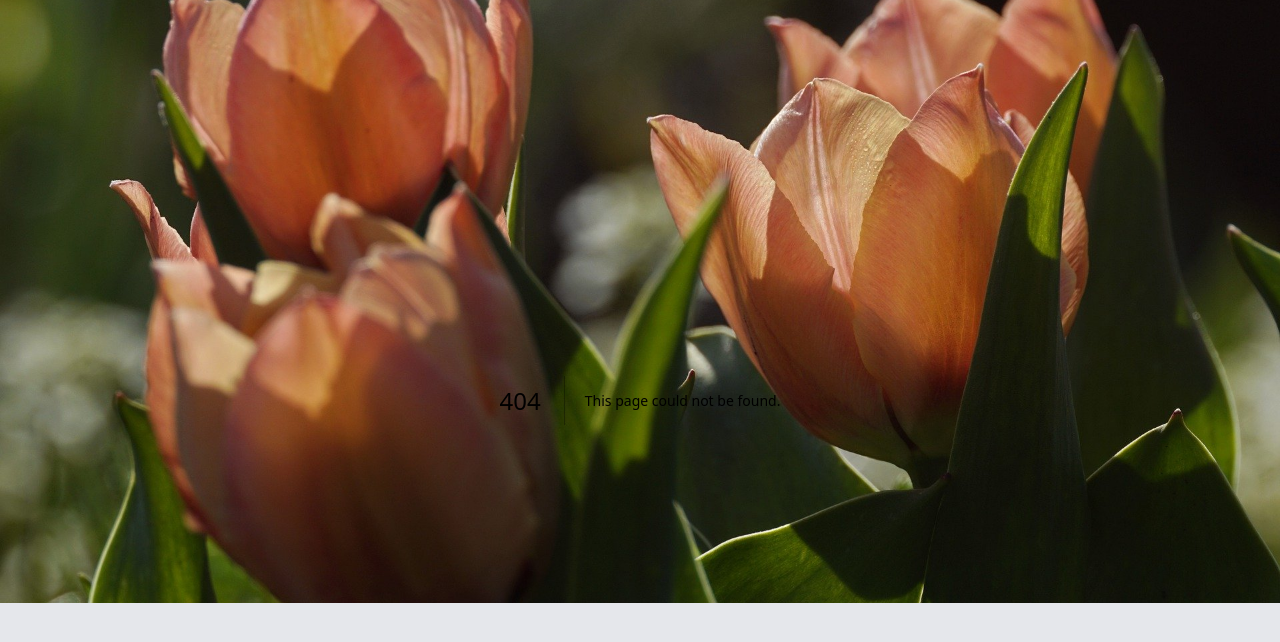
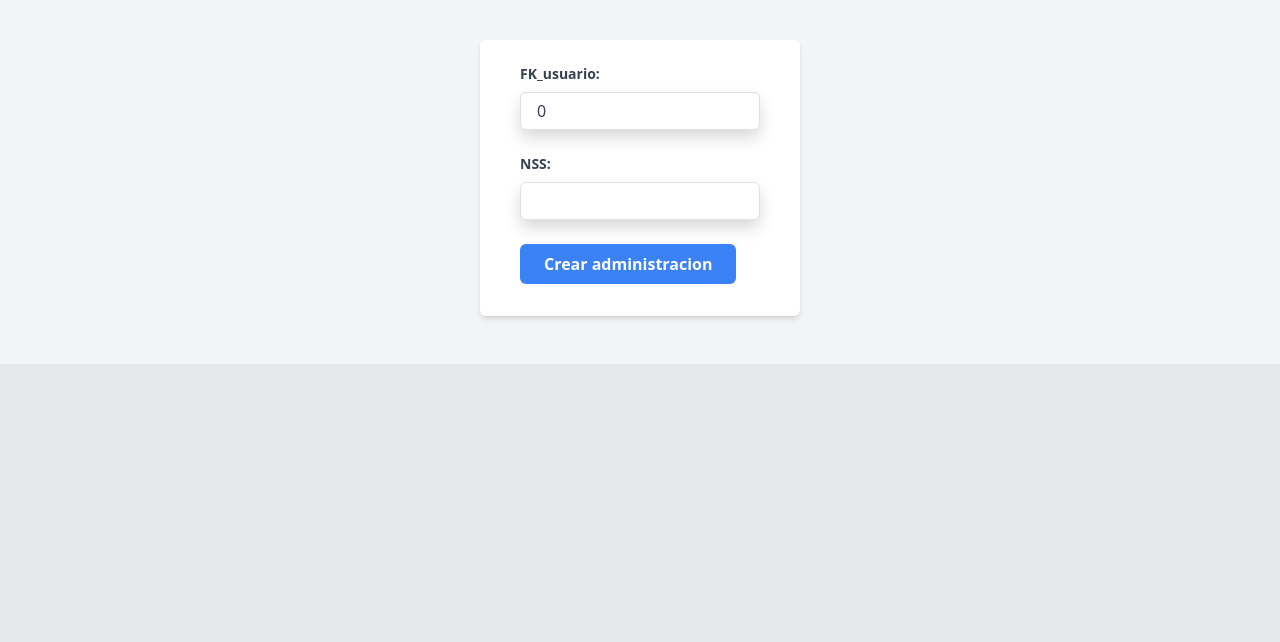
Before and after one commit to JesusRuizH/lsoccer, a Next.js app: page /newAdministracion in a window 1280 px wide. Before the commit this address had no page. Shown: the top 642 px of the page. Built offline with nearby package versions, Linux system fonts and the light colour scheme.

Commit message:
Añadiendo administradores

```diff
--- /dev/null
+++ b/components/administracionCard.js
@@ -0,0 +1,14 @@
+import Link from "next/link"
+
+export function AdministracionCard({admin}) {
+  return (
+    <Link legacyBehavior href={`/administracion/${admin.FK_usuario}`} key={admin.FK_usuario}>
+    <a>
+        <div className="border border-gray-200 shadow-md p-6">
+        <h3><p id="layoutTxt">Registro del administrador: </p>{admin.FK_usuario}</h3>
+        <h3><p id="layoutTxt">NSS: </p>{admin.NSS}</h3>
+        </div>
+    </a>
+  </Link>
+  )
+}
--- /dev/null
+++ b/components/administracionForm.js
@@ -0,0 +1,92 @@
+import axios from 'axios';
+import { useEffect, useState } from 'react';
+import {useRouter} from 'next/router';
+import { toast } from 'react-toastify';
+
+export function AdministracionForm() {
+
+    const [admin, setAdministracion] = useState({
+        FK_usuario: 0, NSS: "",
+    })
+    const router = useRouter()
+
+    const handleSubmit = async(e) => {
+        e.preventDefault();
+
+        try {
+            if (router.query.id){
+                await axios.put('/api/administracion/' + router.query.id, admin)
+                toast.success('administracion Editado Correctamente')
+            }else {
+                await axios.post('/api/administracion', admin)
+                toast.success('administracion Creado Correctamente')
+            }
+            router.push('/administracion')
+        } catch (error) {
+
+            toast.error(error.response.data.message)
+        }
+    };
+
+    const handleChange = ({target: {name, value}}) =>
+    setAdministracion ({...admin, [name]: value})
+
+    useEffect(() => {
+
+        const getAdministracion = async () => {
+            const {data} = await axios.get('/api/administracion/' + router.query.id)
+            setAdministracion(data)
+        }
+
+        if (router.query.id){
+            getAdministracion(router.query.id)
+        }
+    }, [])
+
+
+    return (
+        <div className="w-full max-w-xs">
+        <form
+          onSubmit={handleSubmit}
+          className="bg-white shadow-md rounded px-10  pt-6 pb-8 mb-2"
+        >
+
+          <div className="mb-4">
+          <label
+            htmlFor="FK_usuario"
+            className="block text-gray-700 text-sm font-bold mb-2"
+          >
+           FK_usuario:
+          </label>
+          <input
+            type="text"
+            name="FK_usuario"
+            onChange={handleChange}
+            className="shadow appearance-none border rounded  w-full py-2 px-3 text-gray-700 leading-tight focus:outline-none focus:shadow-outline"
+            value={admin.FK_usuario}
+          />
+          </div>
+
+          <div className="mb-4">
+          <label
+            htmlFor="NSS"
+            className="block text-gray-700 text-sm font-bold mb-2"
+          >
+           NSS:
+          </label>
+          <input
+            type="text"
+            name="NSS"
+            onChange={handleChange}
+            className="shadow appearance-none border rounded  w-full py-2 px-3 text-gray-700 leading-tight focus:outline-none focus:shadow-outline"
+            value={admin.NSS}
+          />
+          </div>
+
+          <button className="bg-blue-500 hover:bg-blue-700 py-2 px-4 rounded focus:outline-none focus:shadow-outline font-bold text-white">
+            {router.query.id ? "Editar administracion" : "Crear administracion"}
+          </button>
+        </form>
+      </div>
+    );
+}
--- /dev/null
+++ b/src/pages/administracion.js
@@ -0,0 +1,48 @@
+import axios from "axios";
+import { Layout } from "../../components/Layout";
+import Link from 'next/link'
+import { useRouter } from "next/router";
+import { AdministracionCard } from "../../components/administracionCard";
+
+function FirstPage({administracion}) {
+
+  const router = useRouter()
+
+  const renderAdministracion = () => {
+
+    if(administracion.length === 0) return <h1 className="teext-center text-2xl font-bold">No hay usuarios de administracion</h1>
+    return administracion.map((admin) => (
+      <AdministracionCard admin={admin} key={admin.FK_usuario} />
+    ));
+  }
+
+  return (
+    //toma productForm dede components para darle formato a la pagina inicial
+    <Layout>
+      <div className="grid gap-4 grid-cols-1 md:grid-cols-3">
+        {renderAdministracion()}
+
+        <button className="bg-orange-500 hover:bg-amber-400 py-2 px-4 rounded focus:outline-none focus:shadow-outline font-bold text-white"
+        onClick={() => router.push("/newAdministracion")}
+        >Nuevo administrador</button>
+      </div>
+
+    </Layout>
+  );
+}
+
+//funcion especial de next para ejecutar una logica antes ded que la pantalla sea devuelta al cliente
+export  const getServerSideProps = async (context)  =>{
+  const {data: administracion} = await axios.get(
+    "http://localhost:3000/api/administracion"
+    );
+
+  return {
+    props: {
+        administracion,
+    }, // will be passed to the page component as props
+  };
+};
+
+
+export default FirstPage;
--- /dev/null
+++ b/src/pages/administracion/[id].js
@@ -0,0 +1,53 @@
+import { Layout } from '../../../components/Layout'
+import axios from 'axios'
+import {useRouter} from 'next/router'
+import { toast } from 'react-toastify'
+
+function AdministracionPage({ admin }) {
+
+    const router = useRouter()
+
+    const handleDelete = async (id) => {
+      try {
+        await axios.delete('/api/administracion/' + id)
+        router.push('/administracion')
+      } catch (error) {
+        toast.error(error.response.data.message)
+      }
+    }
+  //when I press the button comes here
+  return (
+    <Layout>
+      <h1>{admin.FK_usuario}</h1>
+      <h1>{admin.NSS}</h1>
+
+      <button
+        className="bg-red-500 hover:bg-red-700 text-white px-3 py-2 rounded"
+        onClick={() => handleDelete(admin.FK_usuario)}
+      >
+
+        Eliminar
+      </button>
+
+      <button
+        className="bg-gray-500 hover:bg-gray-800 ml-2 text-white px-5 py-2 rounded"
+        onClick={() => router.push("/administracion/edit/"+admin.FK_usuario)}
+      >
+        Editar
+      </button>
+
+    </Layout>
+  );
+}
+
+export const getServerSideProps = async (context) => {
+
+    const {data: admin} = await axios.get('http://localhost:3000/api/administracion/' + context.query.id)
+    return {
+        props: {
+            admin,
+        },
+    };
+};
+
+export default AdministracionPage;
--- /dev/null
+++ b/src/pages/administracion/edit/[id].js
@@ -0,0 +1,4 @@
+import newAdministracion from '../../newAdministracion';
+
+
+export default newAdministracion;
--- /dev/null
+++ b/src/pages/api/administracion/[id].js
@@ -0,0 +1,48 @@
+import { pool } from "../../../../config/db"
+
+export default async function handler(req, res){
+
+    switch (req.method) {
+        case 'GET':
+            return await getAdministracion(req, res)
+        case 'DELETE':
+            return await deleteAdministracion(req, res)
+        case 'PUT':
+            return await updateAdministracion(req, res)
+        default:
+            break;
+    }
+
+}
+
+const getAdministracion = async (req, res) => {
+    try {
+        const {id} = req.query
+        const [result] = await pool.query("SELECT * FROM administracion WHERE FK_usuario = ?", [id])
+        return res.status(200).json(result[0])
+    } catch (error) {
+        return res.status(500).json({message: error.message})
+    }
+}
+
+const deleteAdministracion = async (req, res) => {
+    try {
+        const {id} = req.query
+        await pool.query('delete from administracion where FK_usuario = ?', [id])
+        return res.status(204).json()
+    } catch (error) {
+        return res.status(500).json({message: error.message})
+    }
+}
+
+const updateAdministracion = async (req, res) => {
+    const {id} = req.query
+    const {FK_usuario, NSS,} = req.body
+    try {
+        await pool.query('UPDATE administracion SET FK_usuario = ? , NSS = ? WHERE FK_usuario = ?' , [FK_usuario, NSS, id]);
+        return res.status(204).json()
+    } catch (error) {
+        return res.status(500).json({message: error.message})
+    }
+
+}
--- /dev/null
+++ b/src/pages/api/administracion/index.js
@@ -0,0 +1,36 @@
+import { pool } from '../../../../config/db'
+
+export default async function handler(req, res){
+
+    switch(req.method){
+        //si la llamada a la pagina es GET va a listar todos los productos
+        case 'GET':
+            return await getAdministracion(req, res);
+        //si ees POST va a guardar el producto
+        case 'POST':
+            return await saveAdministracion(req,res)
+    }
+
+}
+
+//funciones
+const getAdministracion = async (req, res) => {
+    try {
+        const [result] = await pool.query('SELECT * FROM administracion')
+        //console.log(result);
+        return res.status(200).json(result)
+    } catch (error) {
+        return res.status(500).json({error});
+    }
+}
+
+const saveAdministracion = async (req, res)=>{
+    try {
+        const {FK_usuario, NSS,} = req.body
+
+        const [result] = await pool.query('INSERT INTO administracion SET ?', {FK_usuario, NSS})
+        return res.status(200).json({FK_usuario, NSS, id: result.insertId})
+    } catch (error) {
+        return res.status(500).json({message: error.message})
+    }
+}
--- /dev/null
+++ b/src/pages/newAdministracion.js
@@ -0,0 +1,15 @@
+import { Layout } from "../../components/Layout";
+import { AdministracionForm } from "../../components/administracionForm";
+
+
+function NewAdministracion() {
+  return (
+    <Layout>
+      <div className="grid place-items-center h-5/6">
+        <AdministracionForm />
+      </div>
+    </Layout>
+    );
+}
+
+export default NewAdministracion
```
